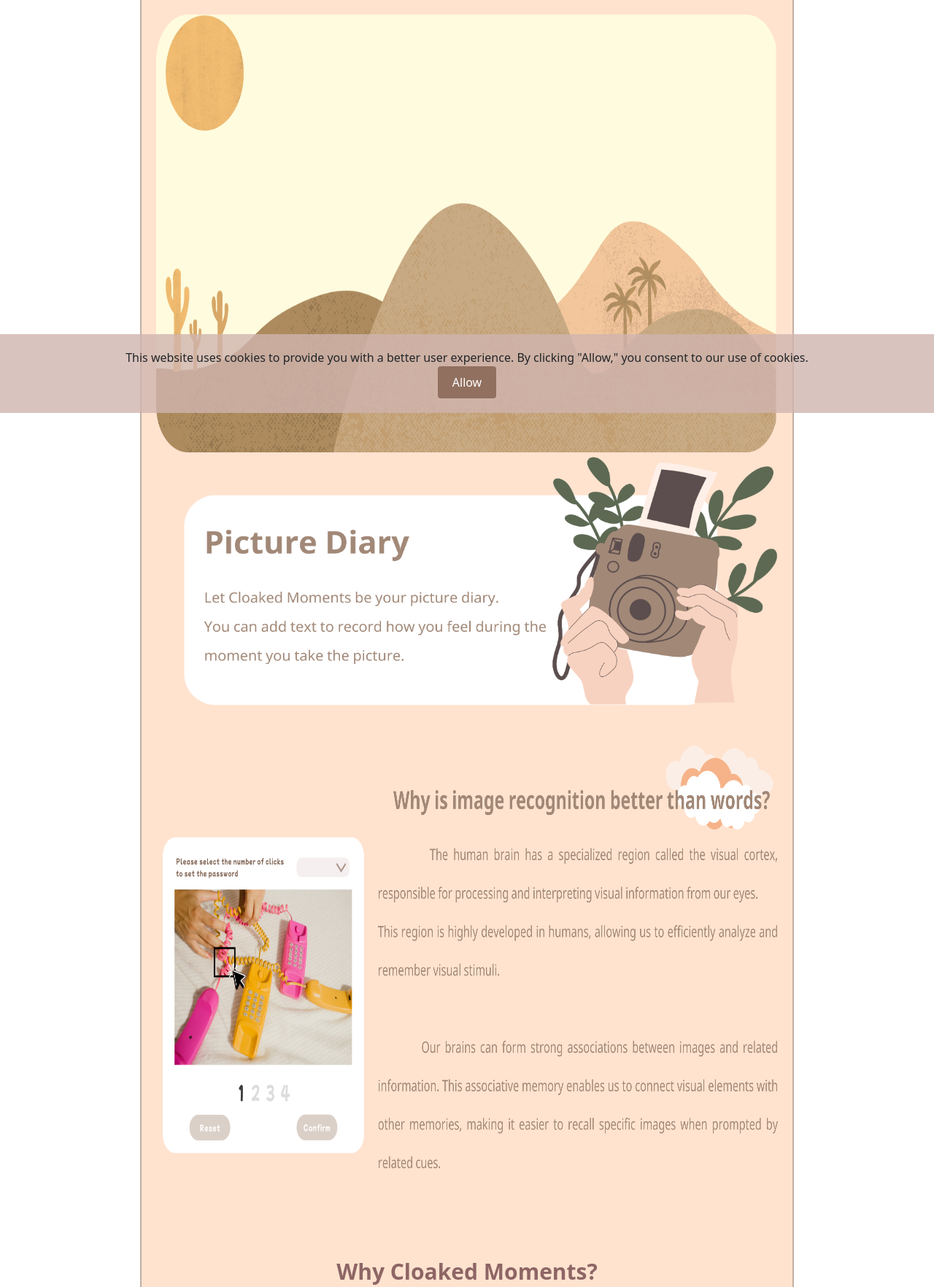
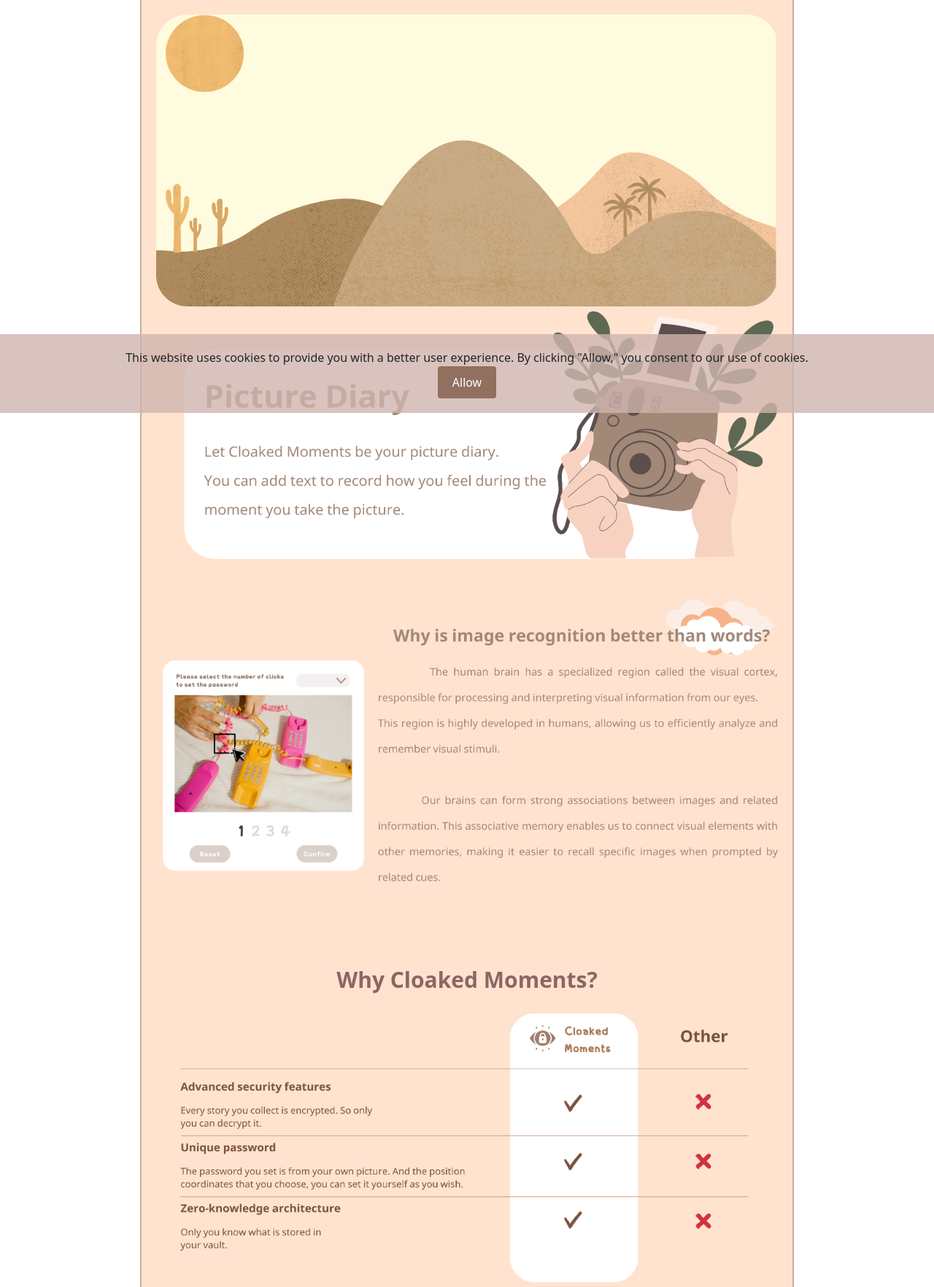
Before and after one commit to Morrok/utcc-secret-photo, a Django app: page / in a window 1280 px wide. Shown: the part 234-1998 px from the top of the page at 73% size. Run offline with Django 4.2, Linux system fonts and the light colour scheme; some libraries are stand-ins or nearby versions.

Commit message:
update code to add new css for container tag in homepage

```diff
--- a/secret_photo/static/css/styles.css
+++ b/secret_photo/static/css/styles.css
@@ -7,6 +7,18 @@
 }
 
 .image-container img {
+  display: block;
+  width: 100%;
+  height: 100%;
+}
+
+.home-image-container {
+  position: relative;
+  height: 400px;
+  text-align: center;
+}
+
+.home-image-container img {
   display: block;
   width: 100%;
   height: 100%;
--- a/secret_photo/templates/base.html
+++ b/secret_photo/templates/base.html
@@ -20,7 +20,7 @@
   <body>
     <header>
       <div class="row">
-        <div class="col-md-2"><a class="navbar-brand active" href=""><img src="/static/assets/img/logo.png" class="logo-img"></a></div>
+        <div class="col-md-2"><a class="navbar-brand active" href="{% url 'secret_photo:homepage' %}"><img src="/static/assets/img/logo.png" class="logo-img"></a></div>
         <div class="col-md-2"><h1 class="h-1 logo-label">Cloaked Moments</h1></div>
       </div>
       <!-- Header content goes here -->
--- a/secret_photo/templates/secret_photo/homepage2.html
+++ b/secret_photo/templates/secret_photo/homepage2.html
@@ -1,7 +1,7 @@
 
 {% extends 'base.html' %}
 {% block content %}
-    <div class="image-container" id="image-container">
+    <div class="home-image-container" id="home-image-container">
         <img src="static/assets/img/rectangle-1.png" alt="">
         <!-- <img src="static/assets/img/picture_diary.png" alt="">
         <img src="static/assets/img/security_simplified.png" alt="">
@@ -13,13 +13,13 @@
           <img src="static/assets/img/homepage/un_picture.png" alt="{{ image.title }}">
           <img src="static/assets/img/homepage/Pass_setting.png" alt="{{ image.title }}">
       </div>
-      <div class="image-container" id="image-container">
+      <div class="home-image-container" id="home-image-container">
         <img src="static/assets/img/homepage/unlock_password.png" alt="">
     </div>
     <div class="headline-container">
         <div class="headline">Why Cloaked Moments?</div>
     </div>
-    <div class="image-container" id="image-container">
+    <div class="home-image-container" id="home-image-container">
         <img src="static/assets/img/homepage/why_CM.png" alt="">
     </div>
     <script>
```
